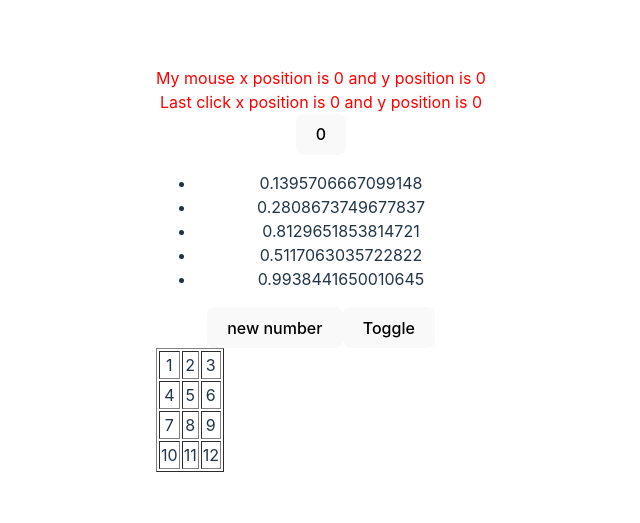
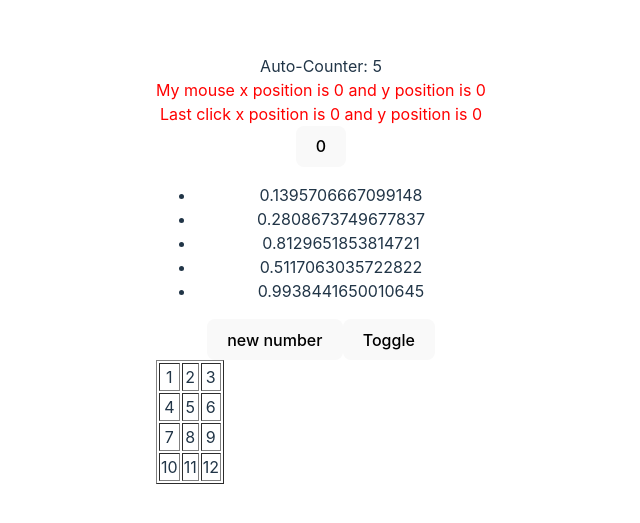
Before and after one commit to MartinNuc/react-course-2023-11-09, a React (Vite) app in the folder react-skoleni/: page / in a window 1280 px wide. Shown: the part 131-654 px from the top of the page, without its empty margins (319-959 px from the left). Built offline with nearby package versions, Linux system fonts and the light colour scheme.

Commit message:
auto counter

```diff
--- a/react-skoleni/src/App.tsx
+++ b/react-skoleni/src/App.tsx
@@ -4,6 +4,7 @@ import { Counter } from './counter';
 import { Table } from './table'
 import { RandomNumbers } from './RandomNumbers';
 import { MousePosition } from './mouse-position';
+import { AutomaticCounter } from './automatic-counter';
 
 function App() {
   const array = [1,2,3,4,5,6,7,8,9,10,11,12];
@@ -11,6 +12,7 @@ function App() {
 
   return (
     <>
+      <AutomaticCounter />
       <MousePosition />
       <Counter />
       <RandomNumbers pregeneratedCount={5} />
--- /dev/null
+++ b/react-skoleni/src/automatic-counter.tsx
@@ -0,0 +1,15 @@
+import { useEffect, useState } from "react";
+
+export function AutomaticCounter() {
+  const [counter, setCounter] = useState(0);
+
+  useEffect(() => {
+    const ref = setInterval(() => setCounter(currentCounter => currentCounter + 1), 1000);
+
+    return () => clearInterval(ref);
+  }, []);
+
+  return <div>
+    Auto-Counter: {counter}
+  </div>
+}
```
